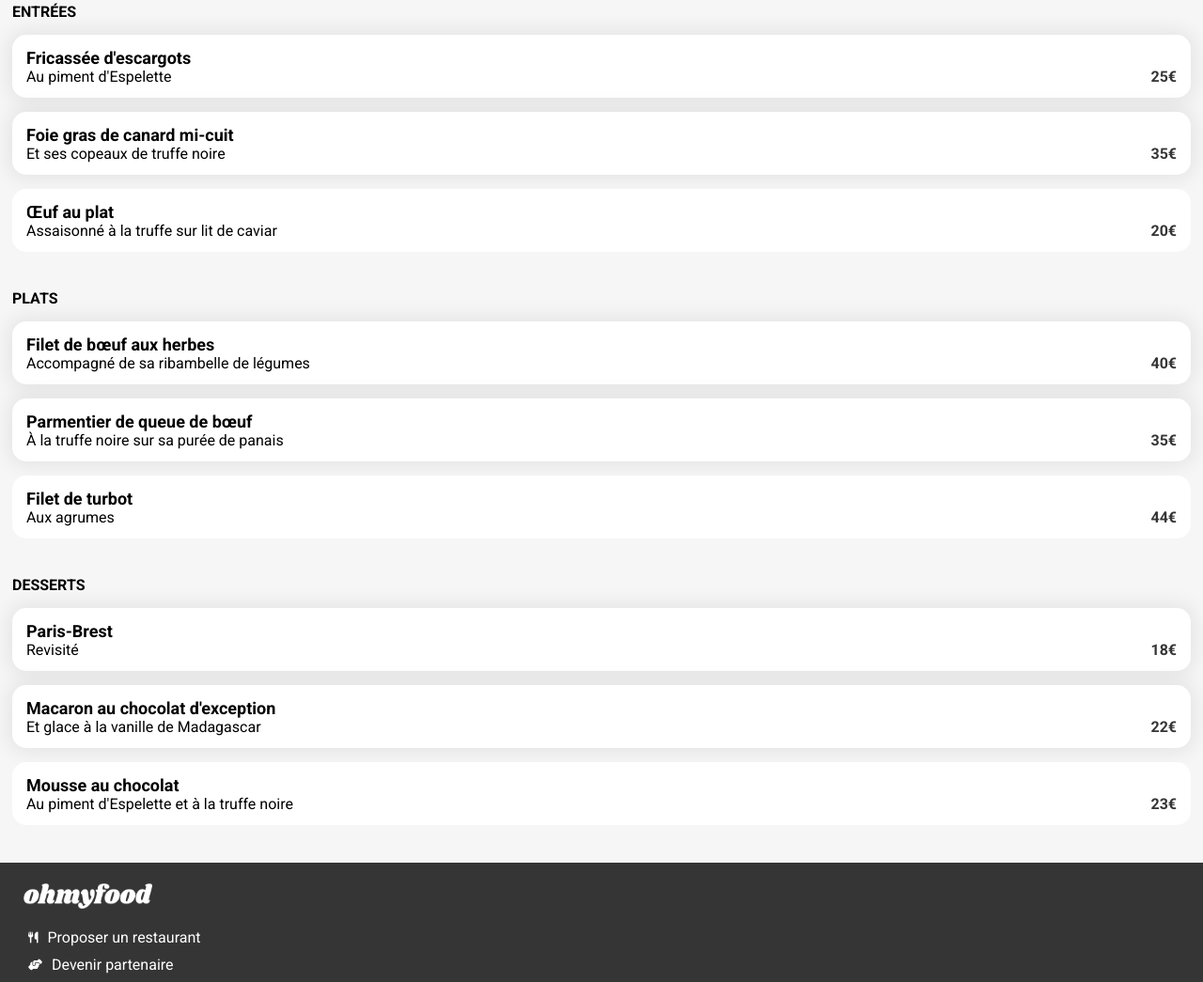
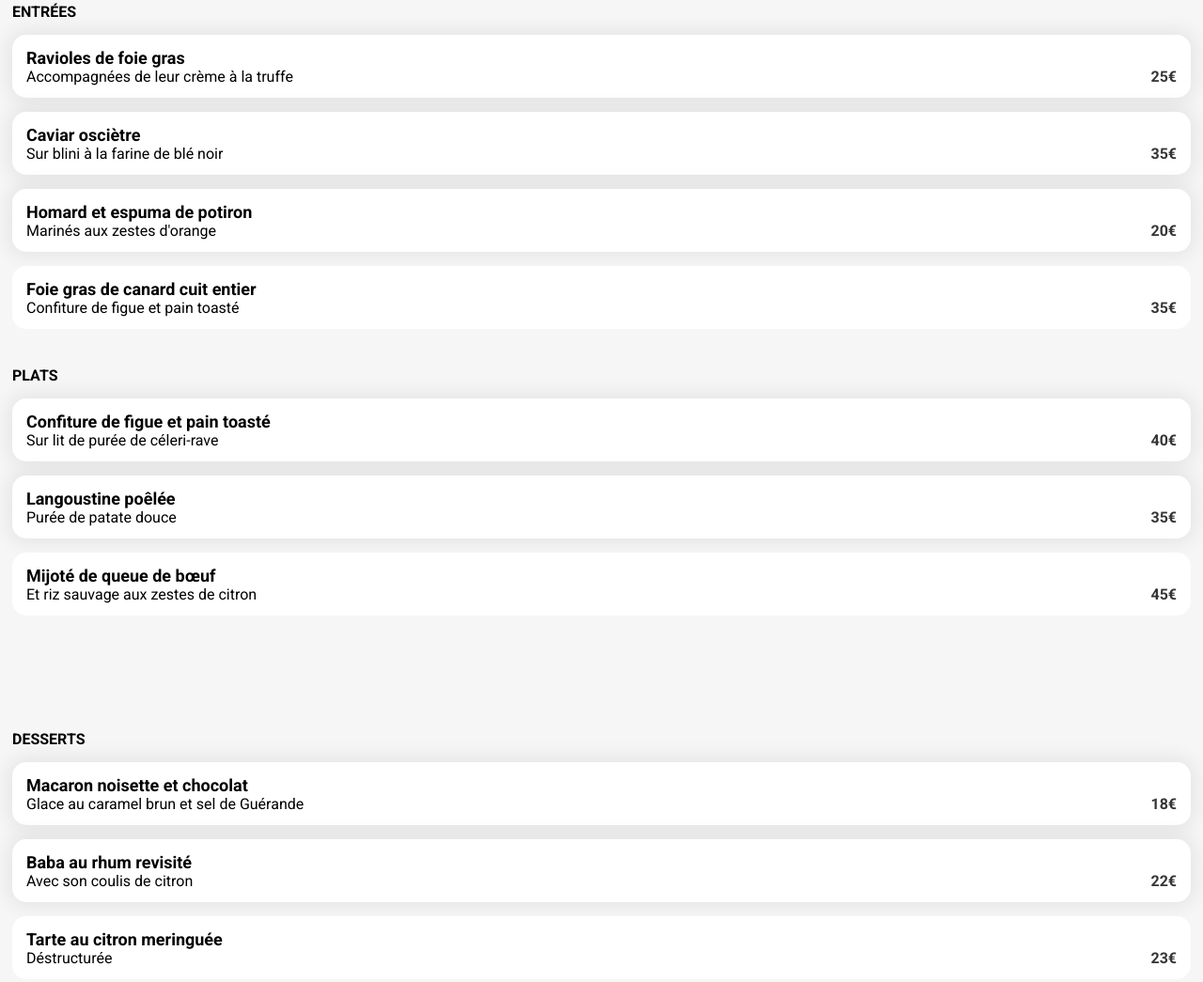
Before and after one commit to Aurelkev/OhMyFood, a website: page restaurants/note enchantee.html in a window 1280 px wide. Shown: the part 419-1464 px from the top of the page at 94% size. Drawn offline with Linux system fonts and the light colour scheme; a web font is replaced by a local one.

Commit message:
Add content about restaurants

```diff
--- a/restaurants/note enchantee.html
+++ b/restaurants/note enchantee.html
@@ -29,8 +29,8 @@
                 <h3>ENTRÉES</h3>
                 <div class="list__items">
                     <div class="list__items__content">
-                        <h4>Fricassée d'escargots</h4>
-                        <p>Au piment d'Espelette</p>
+                        <h4>Ravioles de foie gras </h4>
+                        <p>Accompagnées de leur crème à la truffe</p>
                     </div>
                     <p class="list__price">25€</p>
                     <div class="list__items__check">
@@ -39,18 +39,26 @@
                 </div>
                 <div class="list__items">
                     <div class="list__items__content">
-                        <h4>Foie gras de canard mi-cuit</h4>
-                        <p>Et ses copeaux de truffe noire</p>
+                        <h4>Caviar osciètre </h4>
+                        <p>Sur blini à la farine de blé noir</p>
                     </div>
                     <p class="list__price">35€</p>
                     <div class="list__items__check"><i class="fa-solid fa-circle-check"></i></div>
                 </div>
                 <div class="list__items">
                     <div class="list__items__content">
-                        <h4>Œuf au plat</h4>
-                        <p>Assaisonné à la truffe sur lit de caviar</p>
+                        <h4>Homard et espuma de potiron</h4>
+                        <p>Marinés aux zestes d'orange</p>
                     </div>
                     <p class="list__price">20€</p>
+                    <div class="list__items__check"><i class="fa-solid fa-circle-check"></i></div>
+                </div>
+                <div class="list__items">
+                    <div class="list__items__content">
+                        <h4>Foie gras de canard cuit entier</h4>
+                        <p>Confiture de figue et pain toasté</p>
+                    </div>
+                    <p class="list__price">35€</p>
                     <div class="list__items__check"><i class="fa-solid fa-circle-check"></i></div>
                 </div>
             </div>
@@ -58,26 +66,26 @@
                 <h3>PLATS</h3>
                 <div class="list__items">
                     <div class="list__items__content">
-                        <h4>Filet de bœuf aux herbes</h4>
-                        <p>Accompagné de sa ribambelle de légumes</p>
+                        <h4>Confiture de figue et pain toasté</h4>
+                        <p>Sur lit de purée de céleri-rave</p>
                     </div>
                     <p class="list__price">40€</p>
                     <div class="list__items__check"><i class="fa-solid fa-circle-check"></i></div>
                 </div>
                 <div class="list__items">
                     <div class="list__items__content">
-                        <h4>Parmentier de queue de bœuf</h4>
-                        <p>À la truffe noire sur sa purée de panais</p>
+                        <h4>Langoustine poêlée</h4>
+                        <p>Purée de patate douce</p>
                     </div>
                     <p class="list__price">35€</p>
                     <div class="list__items__check"><i class="fa-solid fa-circle-check"></i></div>
                 </div>
                 <div class="list__items">
                     <div class="list__items__content">
-                        <h4>Filet de turbot</h4>
-                        <p>Aux agrumes</p>
+                        <h4>Mijoté de queue de bœuf </h4>
+                        <p>Et riz sauvage aux zestes de citron</p>
                     </div>
-                    <p class="list__price">44€</p>
+                    <p class="list__price">45€</p>
                     <div class="list__items__check"><i class="fa-solid fa-circle-check"></i></div>
                 </div>
             </div>
@@ -85,24 +93,24 @@
                 <h3>DESSERTS</h3>
                 <div class="list__items">
                     <div class="list__items__content">
-                        <h4>Paris-Brest</h4>
-                        <p>Revisité</p>
+                        <h4>Macaron noisette et chocolat</h4>
+                        <p>Glace au caramel brun et sel de Guérande</p>
                     </div>
                     <p class="list__price">18€</p>
                     <div class="list__items__check"><i class="fa-solid fa-circle-check"></i></div>
                 </div>
                 <div class="list__items">
                     <div class="list__items__content">
-                        <h4>Macaron au chocolat d'exception </h4>
-                        <p>Et glace à la vanille de Madagascar</p>
+                        <h4>Baba au rhum revisité  </h4>
+                        <p>Avec son coulis de citron</p>
                     </div>
                     <p class="list__price">22€</p>
                     <div class="list__items__check"><i class="fa-solid fa-circle-check"></i></div>
                 </div>
                 <div class="list__items">
                     <div class="list__items__content">
-                        <h4>Mousse au chocolat </h4>
-                        <p>Au piment d'Espelette et à la truffe noire</p>
+                        <h4>Tarte au citron meringuée  </h4>
+                        <p>Déstructurée</p>
                     </div>
                     <p class="list__price">23€</p>
                     <div class="list__items__check"><i class="fa-solid fa-circle-check"></i></div>
```
Also changed, not shown: restaurants/a la francaise.html (+18 -18 lines), restaurants/delice des sens.html (+19 -19 lines).
